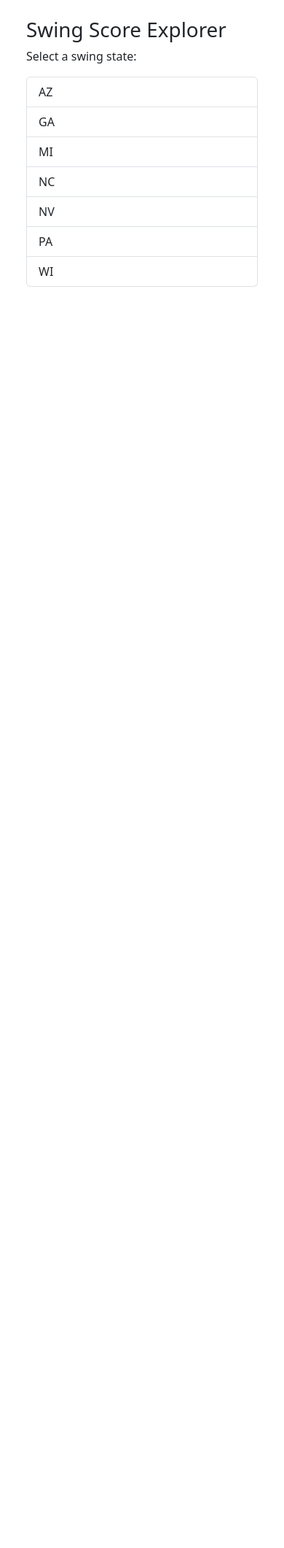
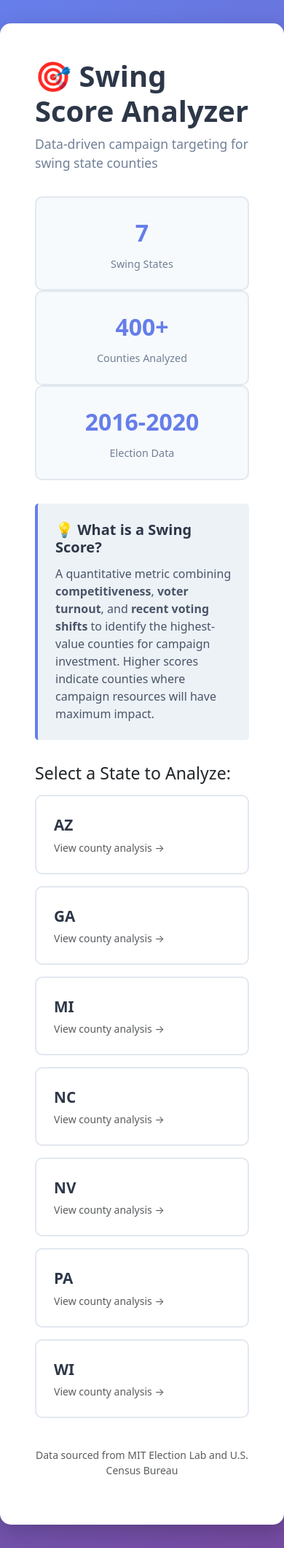
Before and after one commit to kmcgarry96/ITM352-SwingScore, a Flask app: page / in a window 390 px wide. Shown: the whole page at 73% size. Before the commit the page ends 393 px from the top, so only its background shows below. Run offline with Flask 3, Linux system fonts and the light colour scheme.

Commit message:
Add polished dashboard homepage with stats and visual improvements
- Redesigned homepage with hero section and overview stats
- Added gradient background and card-based state selection
- Included 'What is Swing Score?' explanation box
- Fixed table alignment in state.html with proper CSS
- Improved mobile responsiveness with container-fluid
- Ready for presentation demo

```diff
--- a/templates/index.html
+++ b/templates/index.html
@@ -3,17 +3,137 @@
   <head>
     <meta charset="utf-8">
     <meta name="viewport" content="width=device-width, initial-scale=1">
-    <title>Swing Score Explorer</title>
+    <title>Swing Score Analyzer</title>
     <link href="https://cdn.jsdelivr.net/npm/bootstrap@5.3.0/dist/css/bootstrap.min.css" rel="stylesheet">
+    <style>
+      body {
+        background: linear-gradient(135deg, #667eea 0%, #764ba2 100%);
+        min-height: 100vh;
+      }
+      .hero-section {
+        background: white;
+        border-radius: 15px;
+        padding: 3rem;
+        margin: 2rem auto;
+        max-width: 1000px;
+        box-shadow: 0 10px 30px rgba(0,0,0,0.2);
+      }
+      .hero-title {
+        font-size: 2.5rem;
+        font-weight: bold;
+        color: #2d3748;
+        margin-bottom: 0.5rem;
+      }
+      .hero-subtitle {
+        color: #718096;
+        font-size: 1.1rem;
+        margin-bottom: 2rem;
+      }
+      .stat-card {
+        background: #f7fafc;
+        border-radius: 10px;
+        padding: 1.5rem;
+        text-align: center;
+        border: 2px solid #e2e8f0;
+      }
+      .stat-number {
+        font-size: 2rem;
+        font-weight: bold;
+        color: #667eea;
+      }
+      .stat-label {
+        color: #718096;
+        font-size: 0.9rem;
+        margin-top: 0.5rem;
+      }
+      .state-card {
+        background: white;
+        border: 2px solid #e2e8f0;
+        border-radius: 10px;
+        padding: 1.5rem;
+        margin-bottom: 1rem;
+        transition: all 0.3s ease;
+        cursor: pointer;
+      }
+      .state-card:hover {
+        border-color: #667eea;
+        box-shadow: 0 5px 15px rgba(102, 126, 234, 0.2);
+        transform: translateY(-2px);
+      }
+      .state-name {
+        font-size: 1.3rem;
+        font-weight: bold;
+        color: #2d3748;
+      }
+      .info-box {
+        background: #edf2f7;
+        border-left: 4px solid #667eea;
+        padding: 1.5rem;
+        border-radius: 5px;
+        margin: 2rem 0;
+      }
+      .info-box h5 {
+        color: #2d3748;
+        font-weight: bold;
+        margin-bottom: 0.75rem;
+      }
+      .info-box p {
+        color: #4a5568;
+        margin-bottom: 0;
+      }
+    </style>
   </head>
-  <body class="p-4">
-    <div class="container">
-      <h1>Swing Score Explorer</h1>
-      <p>Select a swing state:</p>
-      <div class="list-group">
+  <body>
+    <div class="hero-section">
+      <h1 class="hero-title">🎯 Swing Score Analyzer</h1>
+      <p class="hero-subtitle">Data-driven campaign targeting for swing state counties</p>
+
+      <!-- Overview Stats -->
+      <div class="row mb-4">
+        <div class="col-md-4">
+          <div class="stat-card">
+            <div class="stat-number">7</div>
+            <div class="stat-label">Swing States</div>
+          </div>
+        </div>
+        <div class="col-md-4">
+          <div class="stat-card">
+            <div class="stat-number">400+</div>
+            <div class="stat-label">Counties Analyzed</div>
+          </div>
+        </div>
+        <div class="col-md-4">
+          <div class="stat-card">
+            <div class="stat-number">2016-2020</div>
+            <div class="stat-label">Election Data</div>
+          </div>
+        </div>
+      </div>
+
+      <!-- What is Swing Score? -->
+      <div class="info-box">
+        <h5>💡 What is a Swing Score?</h5>
+        <p>A quantitative metric combining <strong>competitiveness</strong>, <strong>voter turnout</strong>, and <strong>recent voting shifts</strong> to identify the highest-value counties for campaign investment. Higher scores indicate counties where campaign resources will have maximum impact.</p>
+      </div>
+
+      <!-- State Selection -->
+      <h3 class="mt-4 mb-3">Select a State to Analyze:</h3>
+      <div class="row">
         {% for s in states %}
-          <a class="list-group-item list-group-item-action" href="/state/{{s}}">{{s}}</a>
+          <div class="col-md-6 col-lg-4">
+            <a href="/state/{{s}}" class="text-decoration-none">
+              <div class="state-card">
+                <div class="state-name">{{ s }}</div>
+                <div class="text-muted small mt-1">View county analysis →</div>
+              </div>
+            </a>
+          </div>
         {% endfor %}
+      </div>
+
+      <!-- Footer -->
+      <div class="text-center mt-4 text-muted small">
+        <p>Data sourced from MIT Election Lab and U.S. Census Bureau</p>
       </div>
     </div>
   </body>
```
Also changed, not shown: templates/state.html (+36 -2 lines).
